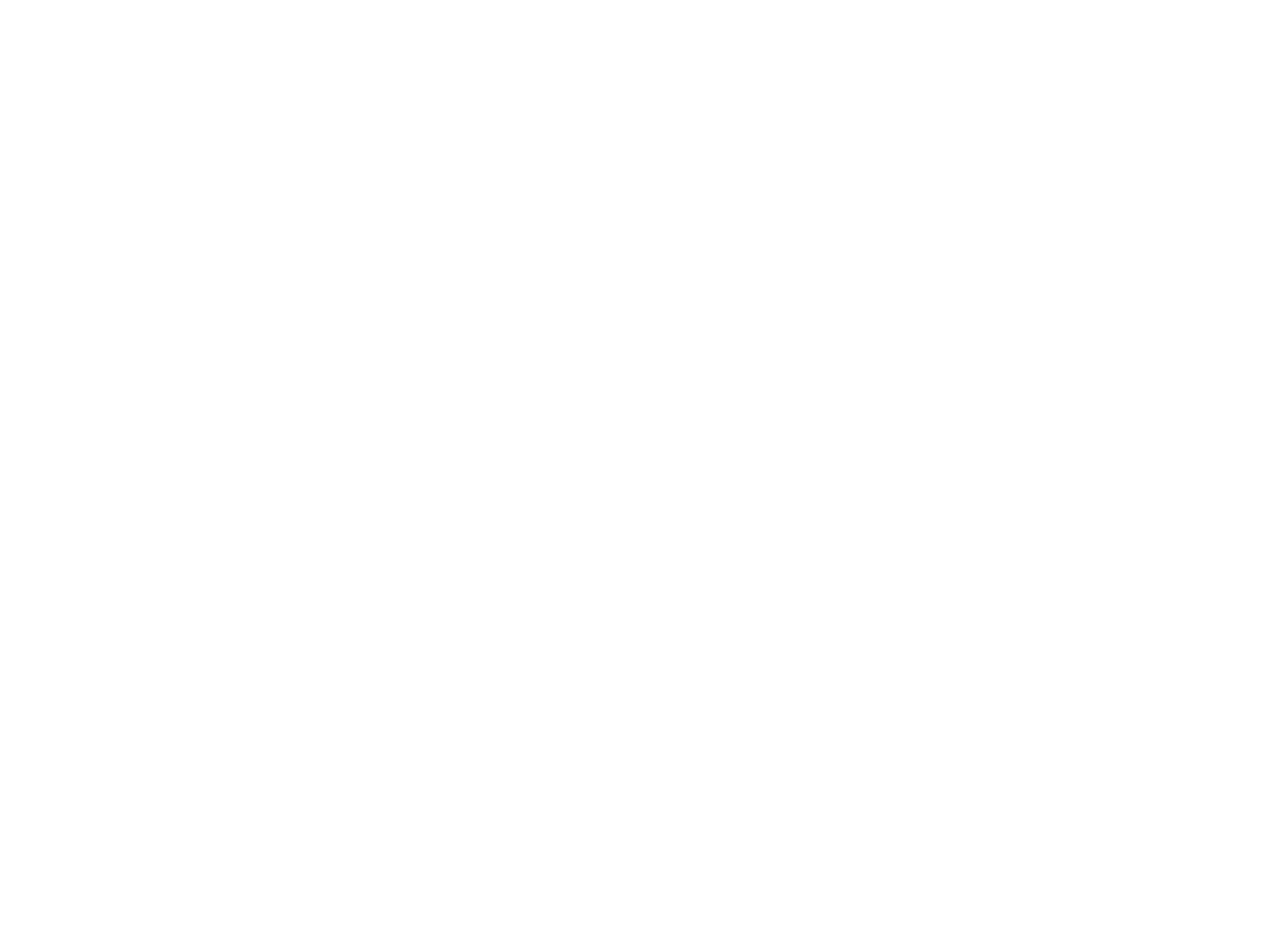
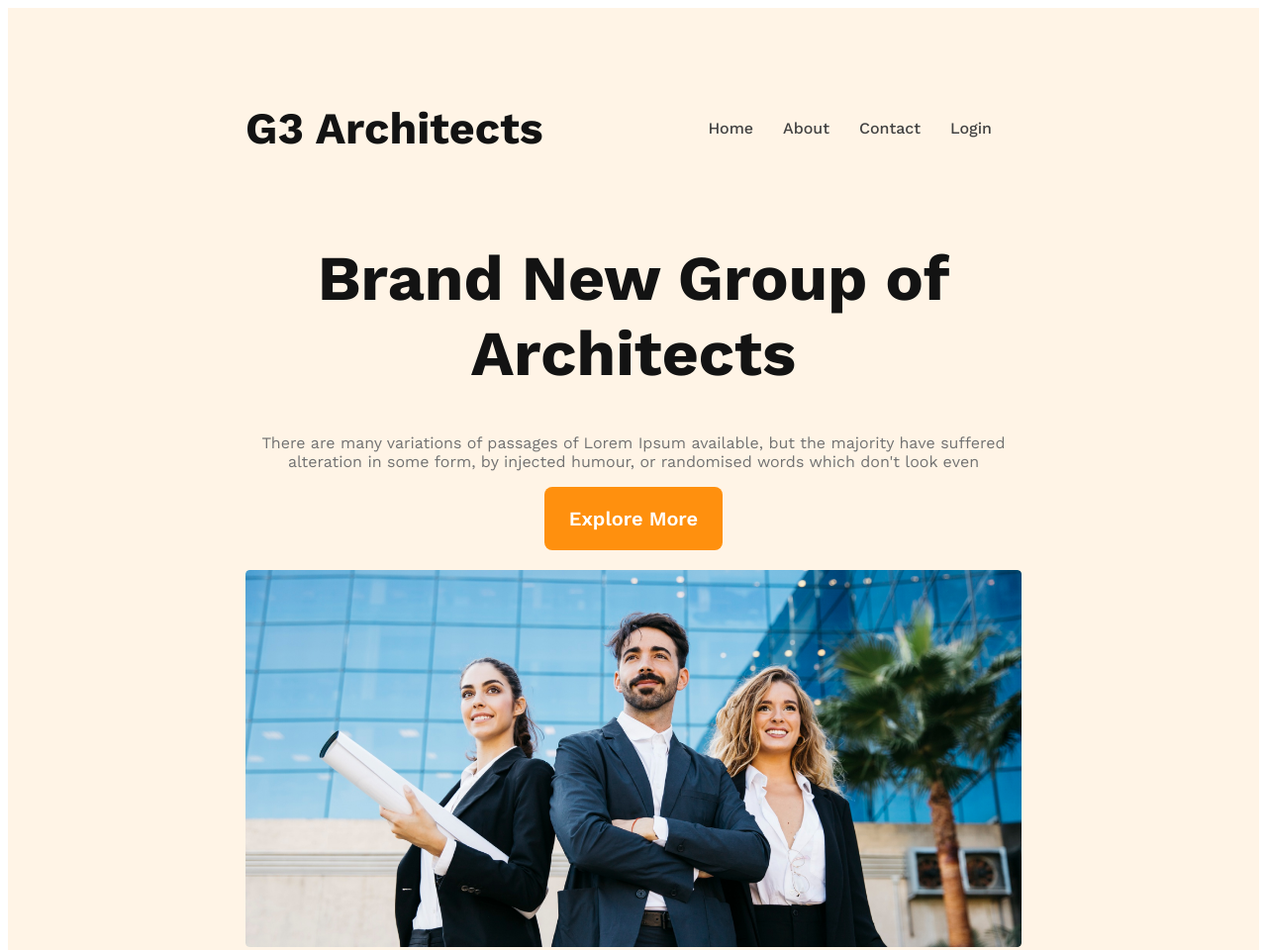
Before and after one commit to shossen1999/g3-architect-webste, a plain HTML site: page index.html in a window 1280 px wide. Shown: the top 960 px of the page at 99% size. Before the commit the page ends 800 px from the top, so only its background shows below. Drawn offline with nearby package versions, Linux system fonts and the light colour scheme.

Commit message:
header added

```diff
--- a/index.html
+++ b/index.html
@@ -1,12 +1,50 @@
 <!DOCTYPE html>
 <html lang="en">
+
 <head>
     <meta charset="UTF-8">
     <meta name="viewport" content="width=device-width, initial-scale=1.0">
     <link rel="stylesheet" href="styles/architect.css">
     <title>g3-architect website</title>
 </head>
+
 <body>
+    <header>
+        <nav>
+            <h3 class="nav-title">G3 Architects</h3>
+            <ul>
+                <li> <a href="">Home</a></li>
+                <li><a href="">About</a></li>
+                <li><a href="">Contact</a></li>
+                <li><a href="">Login</a></li>
+            </ul>
+        </nav>
+        <div class="banner">
 
+            <div class="banner-content">
+                <h1 class="banner-title">
+                    Brand New
+                    Group of Architects
+
+                </h1>
+
+                <p class="banner-description">
+                    There are many variations of passages of Lorem Ipsum available, but the majority have suffered
+                    alteration in some form, by injected humour, or randomised words which don't look even
+
+                </p>
+
+                <button class="btn-primary">Explore More</button>
+
+            </div>
+
+            <img src="images/banner.png"  alt="">
+        </div>
+    </header>
+
+    <main></main>
+
+    <footer></footer>
 </body>
+
 </html>
--- a/styles/architect.css
+++ b/styles/architect.css
@@ -0,0 +1,128 @@
+/* work sans font from google font */
+@import url('https://fonts.googleapis.com/css2?family=Inter:wght@100;300;400;500;700;800;900&family=Lato:ital,wght@0,100;0,400;0,700;1,400;1,700;1,900&family=Merriweather:ital,wght@0,300;0,400;0,700;0,900;1,300;1,400;1,700;1,900&family=Open+Sans:wght@400;700;800&family=Work+Sans:wght@400;500;600;700;800&display=swap');
+
+/* Shared styles */
+* {
+    font-family: 'Inter', sans-serif;
+    font-family: 'Lato', sans-serif;
+    font-family: 'Merriweather', serif;
+    font-family: 'Open Sans', sans-serif;
+    font-family: 'Work Sans', sans-serif;
+}
+
+.btn-primary {
+    border-radius: 8px;
+    background: #FF900E;
+    padding:20px 25px ;
+    color: #FFF;
+
+
+border: 0;
+/* text-align: center; */
+
+font-size: 1.25rem;
+/* font-style: normal; */
+font-weight: 600;
+/* line-height: normal; */
+
+}
+
+/* header styles */
+header {
+    background: rgba(255, 144, 14, 0.10);
+    padding: 50px 240px;
+}
+
+nav {
+    display: flex;
+    justify-content: space-between;
+    align-items: center;
+}
+
+.nav-title {
+    color: #131313;
+    /* text-align: center; */
+    font-family: Work Sans;
+    font-size: 2.8rem;
+    font-style: normal;
+    font-weight: 700;
+    line-height: normal;
+}
+
+nav>ul {
+    display: flex;
+}
+
+nav li {
+    list-style: none;
+}
+
+nav li a {
+    text-decoration: none;
+    margin-right: 30px;
+
+    color: #424242;
+    /* text-align: center; */
+    font-family: Work Sans;
+    font-size: 1rem;
+    font-style: normal;
+    font-weight: 500;
+    /* line-height: 26px; */
+}
+
+/* banner-style */
+.banner-content {
+    max-width: 800px;
+    text-align: center;
+    margin: 0 auto;
+
+}
+
+.banner-title {
+    font-size: 4rem;
+    font-style: normal;
+    font-weight: 700;
+    color: #131313;
+}
+
+.banner-description {
+    color: var(--Dark-03, #727272);
+
+    font-size: 1rem;
+    font-style: normal;
+    font-weight: 400;
+    /* line-height: 26px; */
+}
+
+.banner img{
+    margin-top: 20px;
+    width: 100%;
+}
+
+/* responsive media query */
+
+/* Mobile device */
+ @media screen and (max-width:576px)
+{
+    header{
+        padding: 20px;
+    }
+
+    nav{
+        flex-direction: column;
+    }
+}
+
+/* tablet */
+
+@media screen and (min-width:576px) and (max-width:960px)
+
+{
+    header{
+        padding: 50px;
+    }
+
+    nav{
+        flex-direction: column;
+    }
+}
```
